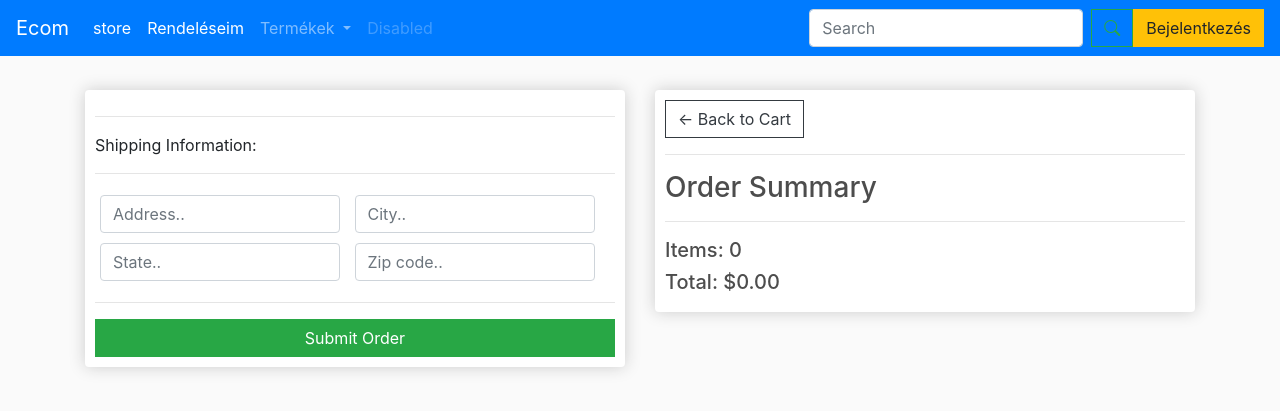
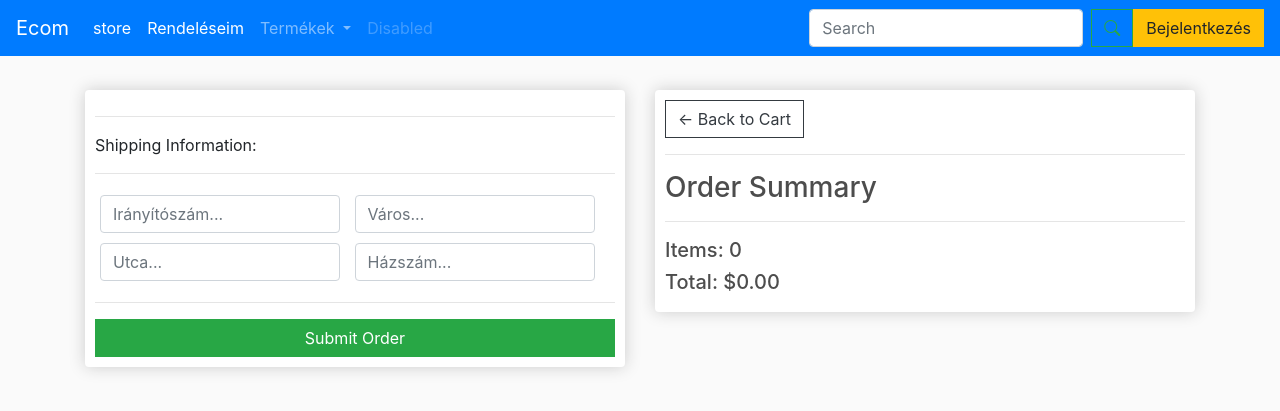
Before and after one commit to Tibi81/vizsgaremek, a Django app: page /checkout/ in a window 1280 px wide. Shown: the top 411 px of the page. Run offline with Django 5.2, Linux system fonts and the light colour scheme; some libraries are stand-ins or nearby versions.

Commit message:
Working prototype of the project

```diff
--- a/ecommerce/config/settings.py
+++ b/ecommerce/config/settings.py
@@ -40,7 +40,6 @@ INSTALLED_APPS = [
     'store.apps.StoreConfig',
     'crispy_forms',
     'crispy_bootstrap5',  # Ha a Bootstrap 5-öt használod
-    #
     'django.contrib.sites',  # Ez szükséges az allauth-hoz
     'allauth',
     'allauth.account',
--- a/ecommerce/static/css/main.css
+++ b/ecommerce/static/css/main.css
@@ -15,7 +15,8 @@ h1,h2,h3,h4,h5,h6{
 
 .thumbnail{
 	width: 100%;
-	height: 200px;
+	height: auto;
+    object-fit: cover;
 
 	-webkit-box-shadow: -1px -3px 5px -2px rgba(214,214,214,1);
     -moz-box-shadow: -1px -3px 5px -2px rgba(214,214,214,1);
@@ -29,23 +30,7 @@ h1,h2,h3,h4,h5,h6{
 .bg-dark{
 	background-color: #080808!important;
 }
-/*
-#cart-icon{
-	width:25px;
-	display: inline-block;
-	margin-left: 15px;
-}
 
-#cart-total{
-	display: block;
-	text-align: center;
-	color:#fff;
-	background-color: green;
-	width: 20px;
-	height: 25px;
-	border-radius: 50%;
-	font-size: 14px;
-}*/
 
 /* Kosár ikon méretének növelése */
 .cart-container {
--- a/ecommerce/store/forms.py
+++ b/ecommerce/store/forms.py
@@ -1,6 +1,4 @@
 # store/forms.py
-
-
 
 from django import forms
 from django.contrib.auth.forms import UserCreationForm
--- a/ecommerce/store/models.py
+++ b/ecommerce/store/models.py
@@ -87,7 +87,7 @@ class ShippingAddress(models.Model):
     order = models.ForeignKey(Order, on_delete=models.SET_NULL, null=True)
     address = models.CharField(max_length=200, null=False)
     city = models.CharField(max_length=200, null=False)
-    state = models.CharField(max_length=200, null=False)
+    street_number = models.CharField(max_length=200, null=False)
     zipcode = models.CharField(max_length=200, null=False)
     date_added = models.DateTimeField(auto_now_add=True)
 
--- a/ecommerce/store/templates/store/checkout.html
+++ b/ecommerce/store/templates/store/checkout.html
@@ -12,17 +12,19 @@
                     <p>Shipping Information:</p>
                     <hr>
                     <div class="form-field">
-                        <input required class="form-control" type="text" name="address" placeholder="Address..">
+                        <input required class="form-control" type="text" name="zipcode" placeholder="Irányítószám...">
+                    </div>
+
+                    <div class="form-field">
+                        <input required class="form-control" type="text" name="city" placeholder="Város...">
                     </div>
                     <div class="form-field">
-                        <input required class="form-control" type="text" name="city" placeholder="City..">
+                        <input required class="form-control" type="text" name="address" placeholder="Utca...">
                     </div>
                     <div class="form-field">
-                        <input required class="form-control" type="text" name="state" placeholder="State..">
+                        <input required class="form-control" type="text" name="street_number" placeholder="Házszám...">
                     </div>
-                    <div class="form-field">
-                        <input required class="form-control" type="text" name="zipcode" placeholder="Zip code..">
-                    </div>
+
                     <!-- A country mező eltávolítva -->
                 </div>
 
@@ -71,7 +73,7 @@
         var shippingInfo = {
             'address': form.address.value,
             'city': form.city.value,
-            'state': form.state.value,
+            'street_number': form.street_number.value,
             'zipcode': form.zipcode.value,
         };
 
--- a/ecommerce/store/templates/store/main.html
+++ b/ecommerce/store/templates/store/main.html
@@ -45,7 +45,7 @@
 
         <form class="d-flex align-items-center my-2 my-lg-0" method="GET" action="{% url 'search' %}">
             <input class="form-control mr-2" type="search" name="q" placeholder="Search" aria-label="Search">
-            <button class="btn btn-outline-success" type="submit"><i class="bi bi-search"></i></button>
+            <button class="btn btn-outline-success" type="submit"><i class="bi bi-search" ></i></button>
         </form>
 
         <div class="form-inline my-2 my-lg-0">
--- a/ecommerce/store/views.py
+++ b/ecommerce/store/views.py
@@ -81,7 +81,7 @@ def processOrder(request):
             order=order,
             address=data['shipping']['address'],
             city=data['shipping']['city'],
-            state=data['shipping']['state'],
+            street_number=data['shipping']['street_number'],
             zipcode=data['shipping']['zipcode'],
         )
 
@@ -167,17 +167,12 @@ def filtered_products(request):
 
 
 
-
-
 def order_list(request):
     if request.user.is_authenticated:
         customer = request.user.customer
 
-        # Befejezett rendelések lekérdezése
-        #completed_orders = Order.objects.filter(customer=customer, complete=True).prefetch_related('orderitem_set')
         # Befejezett rendelések lekérdezése időrendben csökkenő sorrendben
         completed_orders = Order.objects.filter(customer=customer, complete=True).order_by('-date_order').prefetch_related('orderitem_set')
-
 
         # Kosár adatok lekérdezése a cartData függvényből
         cart_data = cartData(request)
@@ -192,12 +187,12 @@ def order_list(request):
                 orders_by_transaction[transaction_id] = []
             orders_by_transaction[transaction_id].append(order)
 
-          # Összeadás minden rendelési tételhez
+            # Összeadás minden rendelési tételhez
             for order_item in order.orderitem_set.all():
-                order_item.total_price = order_item.product.price * order_item.quantity
-
-
-
+                if order_item.product:  # Ellenőrizd, hogy a product nem None
+                    order_item.total_price = order_item.product.price * order_item.quantity
+                else:
+                    order_item.total_price = 0  # Vagy más logika, ha a product nem található
 
         context = {
             'orders_by_transaction': orders_by_transaction,
@@ -213,6 +208,7 @@ def order_list(request):
         }
 
     return render(request, 'store/order_list.html', context)
+
 
 
 
```
Also changed, not shown: ecommerce/store/templates/store/order_list.html (+9 -11 lines), ecommerce/db.sqlite3, ecommerce/store/migrations/0011_rename_state_shippingaddress_street_number.py (added).
